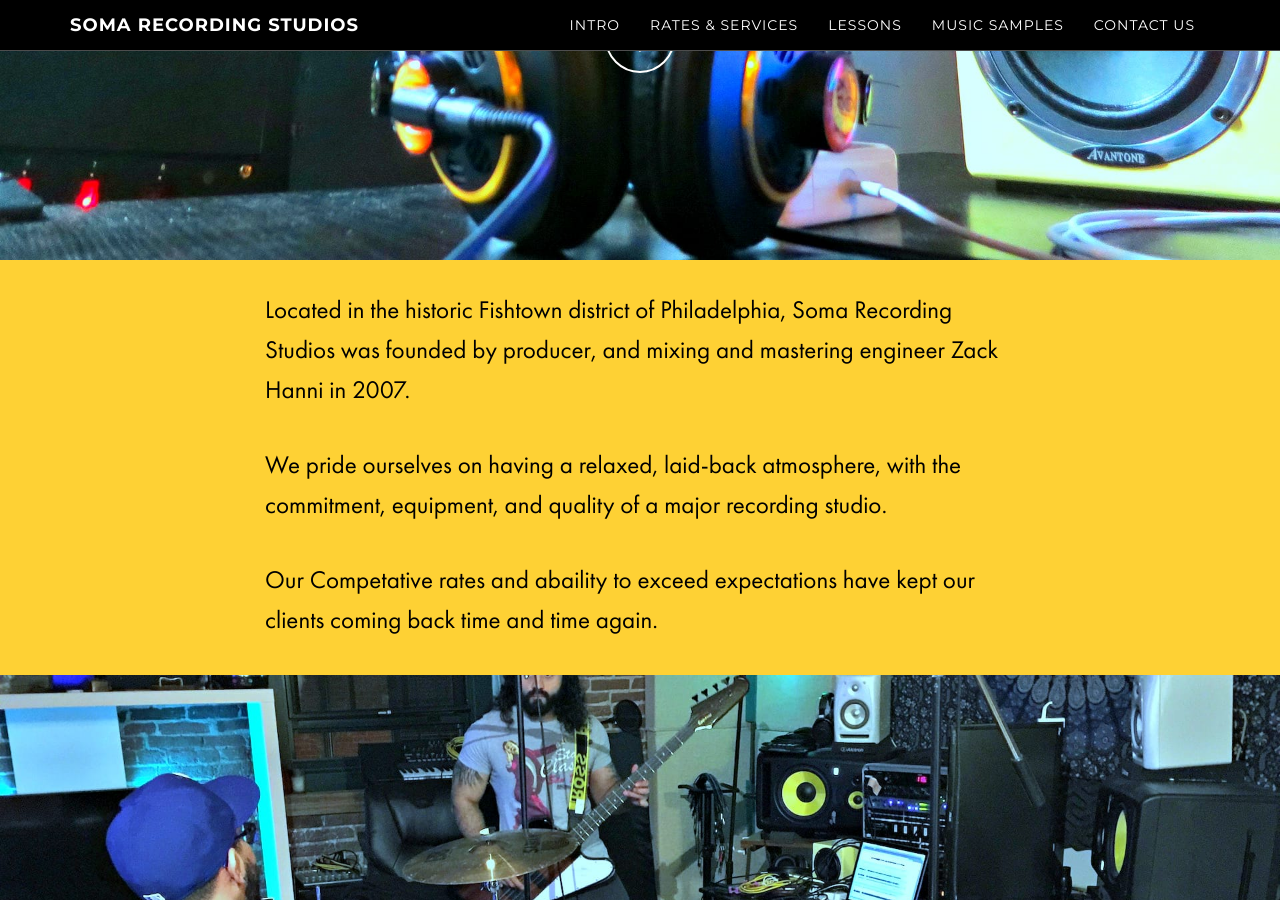
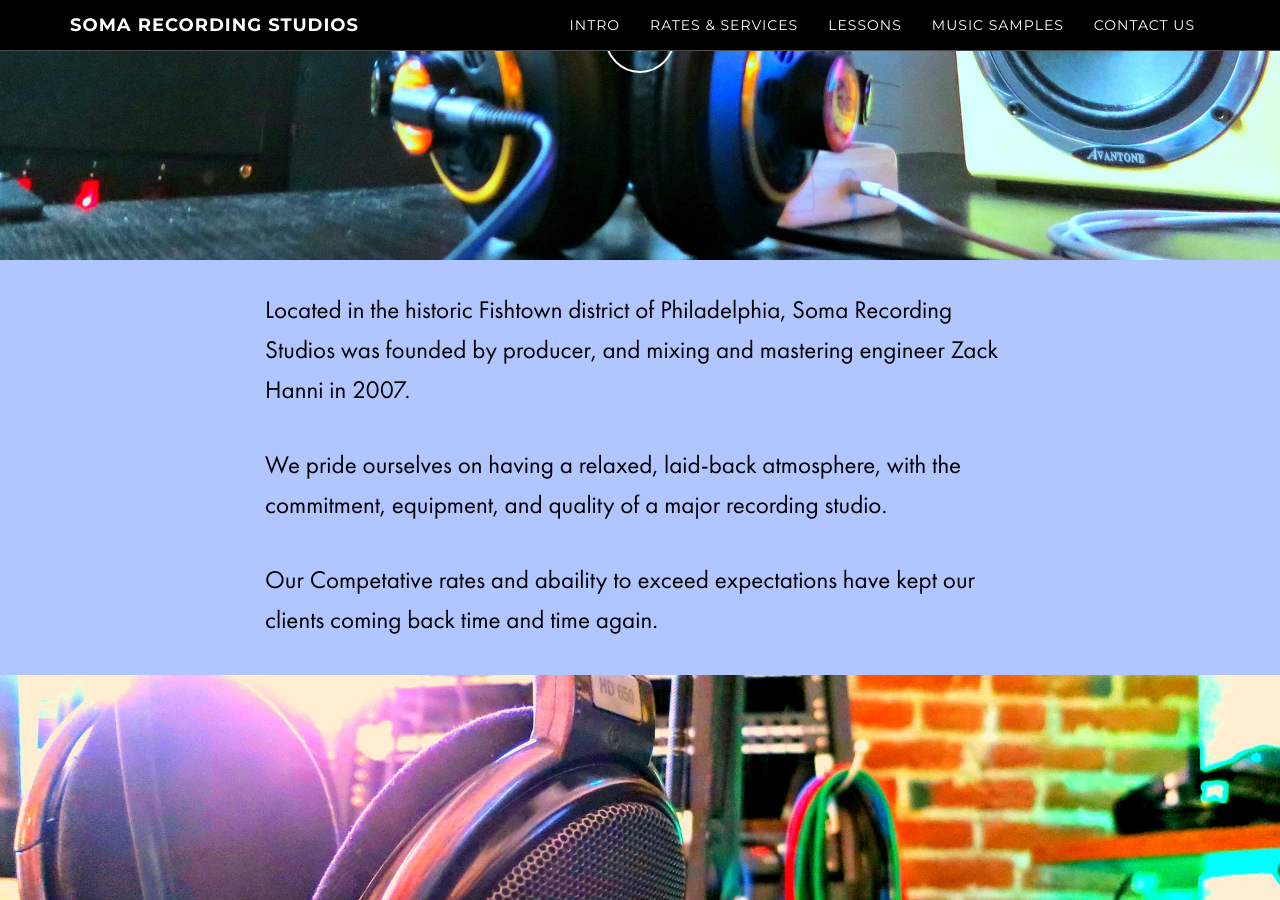
Before and after one commit to zackhanni/Soma-website-classic, a Jekyll site: the page built from index.html, in a window 1280 px wide and 900 px high, scrolled down 640 px. Built offline with Jekyll 4.4.1, drawn with Linux system fonts in a browser that asks for light colours.

Commit message:
Pic and background color swap

```diff
--- a/_sass/_variables.scss
+++ b/_sass/_variables.scss
@@ -1,10 +1,10 @@
 $header-font-stack: Montserrat;
 $body-font-stack: "futura-pt";
 
-$color-01: #FED134;
+$color-01: #B1C5FF;
 $color-02: #00FFFF;
 $color-03: #949494;
-$color-04: #B1C5FF;
+$color-04: #FED134;
 $primary-dark: #000;
 $color-contact: #000;
 $links-color: #219ab3;
```
Also changed, not shown: img/alt images/section-lessons2.jpg (renamed from img/section-lessons2.jpg), img/section-music-samples.jpg, img/section-rates-services.jpg.
